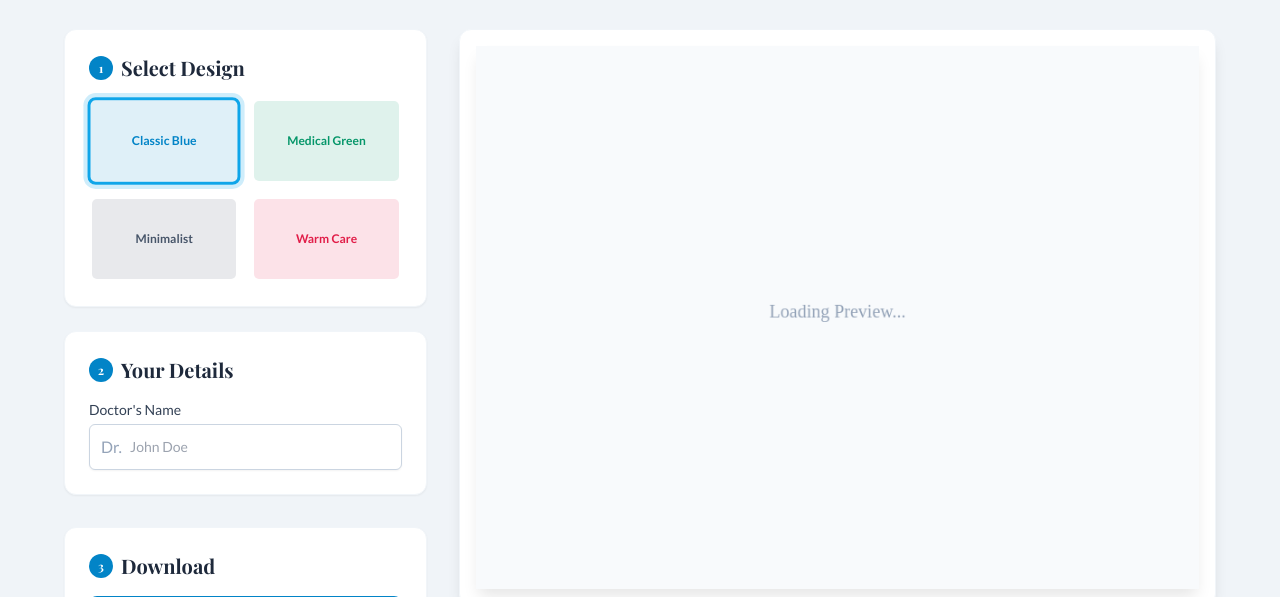
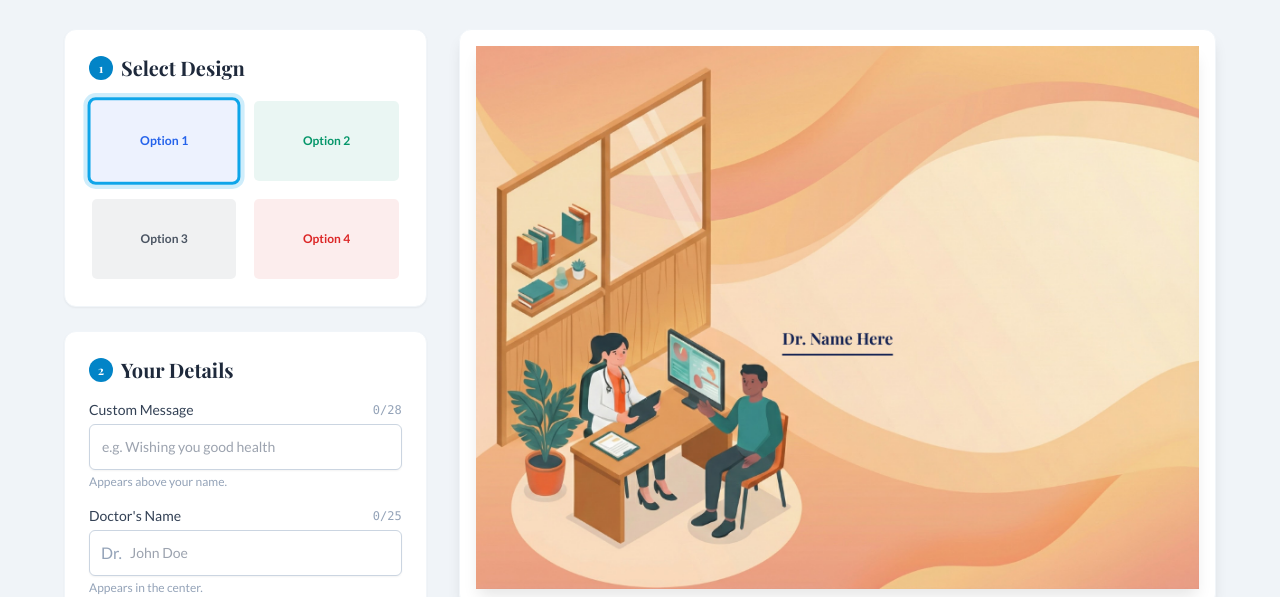
Before and after one commit to Naeem162199/Newyear, a plain HTML site: page index.html in a window 1280 px wide. Shown: the part 203-800 px from the top of the page. Drawn offline with nearby package versions, Linux system fonts and the light colour scheme.

Commit message:
index.html

```diff
--- a/index.html
+++ b/index.html
@@ -33,6 +33,7 @@
 
     <!-- Logo -->
     <div class="mb-6">
+        <!-- Replace src with your actual logo path -->
         <img src="https://via.placeholder.com/200x80/e0f2fe/0ea5e9?text=Your+Logo+Here" alt="Clinic Logo" class="h-20 object-contain">
     </div>
 
@@ -62,15 +63,36 @@
                     <span class="bg-sky-600 text-white w-6 h-6 rounded-full flex items-center justify-center text-xs mr-2">2</span>
                     Your Details
                 </h2>
-                <label class="block text-sm font-medium text-slate-700 mb-1">Doctor's Name</label>
-                <div class="relative">
-                    <div class="absolute inset-y-0 left-0 pl-3 flex items-center pointer-events-none">
-                        <span class="text-slate-400">Dr.</span>
+
+                <!-- Custom Message Input (Moved to Top) -->
+                <div class="mb-4">
+                    <div class="flex justify-between items-center mb-1">
+                        <label class="block text-sm font-medium text-slate-700">Custom Message</label>
+                        <span id="msgCount" class="text-xs text-slate-400 font-mono">0/28</span>
                     </div>
-                    <input type="text" id="nameInput"
-                        class="pl-10 block w-full rounded-md border-slate-300 shadow-sm focus:border-sky-500 focus:ring-sky-500 sm:text-sm p-3 border"
-                        placeholder="John Doe"
+                    <input type="text" id="messageInput" maxlength="28"
+                        class="block w-full rounded-md border-slate-300 shadow-sm focus:border-sky-500 focus:ring-sky-500 sm:text-sm p-3 border"
+                        placeholder="e.g. Wishing you good health"
                         oninput="updateCanvas()">
+                    <p class="text-xs text-slate-400 mt-1">Appears above your name.</p>
+                </div>
+
+                <!-- Name Input (Moved Below) -->
+                <div class="mb-2">
+                    <div class="flex justify-between items-center mb-1">
+                        <label class="block text-sm font-medium text-slate-700">Doctor's Name</label>
+                        <span id="nameCount" class="text-xs text-slate-400 font-mono">0/25</span>
+                    </div>
+                    <div class="relative">
+                        <div class="absolute inset-y-0 left-0 pl-3 flex items-center pointer-events-none">
+                            <span class="text-slate-400">Dr.</span>
+                        </div>
+                        <input type="text" id="nameInput" maxlength="25"
+                            class="pl-10 block w-full rounded-md border-slate-300 shadow-sm focus:border-sky-500 focus:ring-sky-500 sm:text-sm p-3 border"
+                            placeholder="John Doe"
+                            oninput="updateCanvas()">
+                    </div>
+                    <p class="text-xs text-slate-400 mt-1">Appears in the center.</p>
                 </div>
             </div>
         </div>
@@ -93,7 +115,7 @@
                     Download
                 </h2>
                 <button onclick="downloadCard()" id="downloadBtn" class="w-full flex justify-center items-center space-x-2 bg-sky-600 hover:bg-sky-700 text-white font-bold py-3 px-4 rounded-lg transition duration-200">
-                    <!-- SVG Icon instead of FontAwesome -->
+                    <!-- SVG Icon -->
                     <svg class="w-5 h-5" fill="none" stroke="currentColor" viewBox="0 0 24 24" xmlns="http://www.w3.org/2000/svg"><path stroke-linecap="round" stroke-linejoin="round" stroke-width="2" d="M4 16v1a3 3 0 003 3h10a3 3 0 003-3v-1m-4-4l-4 4m0 0l-4-4m4 4V4"></path></svg>
                     <span id="btnText">Download Image</span>
                 </button>
@@ -103,31 +125,46 @@
     </div>
 
     <script>
+        // ==========================================
         // CONFIGURATION
+        // ==========================================
+
         const GOOGLE_SCRIPT_URL = "https://script.google.com/macros/s/AKfycbxdO0_ht-jEuPCjv7-2BPIoducquOyoV0L7kHvNZfBcQ4_8bX8VdLTE9F2arIkzT_zC/exec";
 
         // DESIGNS
+        // NOTE: In the live environment below, we use 'placehold.co' URLs so the preview works immediately.
+        // WHEN DEPLOYING TO GITHUB: Replace the 'bgUrl' values with "1.png", "2.png", "3.png", "4.png"
+        // and ensure those image files are in the same folder as this index.html file.
         const designs = [
-            { id: 1, name: "Classic Blue", color: "#0284c7", textColor: "#1e293b", bgUrl: "1.png", textX: 760, textY: 550, textAlign: "right" },
-            { id: 2, name: "Medical Green", color: "#059669", textColor: "#064e3b", bgUrl: "3.png", textX: 760, textY: 550, textAlign: "right" },
-            { id: 3, name: "Minimalist", color: "#475569", textColor: "#0f172a", bgUrl: "4.png", textX: 760, textY: 550, textAlign: "right" },
-            { id: 4, name: "Warm Care", color: "#e11d48", textColor: "#881337", bgUrl: "2.png", textX: 760, textY: 550, textAlign: "right" }
+            { id: 1, name: "Option 1", color: "#2563EB", textColor: "#172554", bgUrl: "2 (2).jfif", textX: 400, textY: 330, textAlign: "center" },
+            { id: 2, name: "Option 2", color: "#059669", textColor: "#064e3b", bgUrl: "1.jfif", textX: 400, textY: 330, textAlign: "center" },
+            { id: 3, name: "Option 3", color: "#4B5563", textColor: "#111827", bgUrl: "3 (2).jfif", textX: 400, textY: 330, textAlign: "center" },
+            { id: 4, name: "Option 4", color: "#DC2626", textColor: "#fafafa", bgUrl: "4.png", textX: 400, textY: 330, textAlign: "center" }
         ];
 
-        // SETUP
+        // ==========================================
+        // APP LOGIC
+        // ==========================================
+
         let selectedDesign = designs[0];
         const canvas = document.getElementById('previewCanvas');
         const ctx = canvas.getContext('2d');
         const nameInput = document.getElementById('nameInput');
+        const messageInput = document.getElementById('messageInput');
+
+        // Counters
+        const nameCount = document.getElementById('nameCount');
+        const msgCount = document.getElementById('msgCount');
+
         const imageCache = {};
 
-        // INITIALIZE IMMEDIATELY (Don't wait for window.onload)
+        // Start immediately
         init();
 
         function init() {
             renderDesignGrid();
-            drawLoadingState(); // Show "Loading" text on canvas immediately
-            preloadImages();    // Start fetching images
+            drawLoadingState();
+            preloadImages();
         }
 
         function renderDesignGrid() {
@@ -137,7 +174,8 @@
                 const div = document.createElement('div');
                 div.className = `design-card cursor-pointer rounded-lg overflow-hidden relative ${design.id === selectedDesign.id ? 'selected' : ''}`;
                 div.onclick = () => selectDesign(design);
-                div.innerHTML = `<div style="background-color: ${design.color}20; height: 80px;" class="flex items-center justify-center"><span style="color: ${design.color}" class="font-bold text-xs">${design.name}</span></div>`;
+                // Background opacity reduced slightly for better button visual
+                div.innerHTML = `<div style="background-color: ${design.color}15; height: 80px;" class="flex items-center justify-center"><span style="color: ${design.color}" class="font-bold text-xs">${design.name}</span></div>`;
                 grid.appendChild(div);
             });
         }
@@ -145,7 +183,7 @@
         function drawLoadingState() {
             ctx.fillStyle = "#f8fafc";
             ctx.fillRect(0, 0, canvas.width, canvas.height);
-            ctx.font = "20px Lato";
+            ctx.font = "20px Lato, system-ui";
             ctx.fillStyle = "#94a3b8";
             ctx.textAlign = "center";
             ctx.fillText("Loading Preview...", canvas.width/2, canvas.height/2);
@@ -160,10 +198,7 @@
                     imageCache[design.bgUrl] = img;
                     if(selectedDesign.id === design.id) updateCanvas();
                 };
-                // Handle errors nicely
-                img.onerror = () => {
-                    console.error("Failed to load: " + design.bgUrl);
-                }
+                img.onerror = () => console.error("Failed to load: " + design.bgUrl);
             });
         }
 
@@ -174,12 +209,14 @@
         }
 
         function updateCanvas() {
-            // Check cache
+            // Update Character Counts
+            nameCount.innerText = `${nameInput.value.length}/25`;
+            msgCount.innerText = `${messageInput.value.length}/28`;
+
             if (imageCache[selectedDesign.bgUrl]) {
                 drawToCanvas(imageCache[selectedDesign.bgUrl]);
             } else {
                 drawLoadingState();
-                // If not cached yet, create a temp loader for this specific action
                 const img = new Image();
                 img.crossOrigin = "Anonymous";
                 img.src = selectedDesign.bgUrl;
@@ -190,36 +227,85 @@
             }
         }
 
+        // --- Helper function to calculate line breaks ---
+        function getLines(ctx, text, maxWidth) {
+            const words = text.split(" ");
+            const lines = [];
+            let currentLine = words[0];
+
+            for (let i = 1; i < words.length; i++) {
+                const word = words[i];
+                const width = ctx.measureText(currentLine + " " + word).width;
+                if (width < maxWidth) {
+                    currentLine += " " + word;
+                } else {
+                    lines.push(currentLine);
+                    currentLine = word;
+                }
+            }
+            lines.push(currentLine);
+            return lines;
+        }
+
         function drawToCanvas(img) {
             ctx.clearRect(0, 0, canvas.width, canvas.height);
             ctx.drawImage(img, 0, 0, canvas.width, canvas.height);
 
             const name = nameInput.value ? "Dr. " + nameInput.value : "Dr. Name Here";
+            const message = messageInput.value;
 
-            // Font Scaling
-            let fontSize = 40;
-            // Use system font fallback until Google Font loads to prevent invisible text
+            ctx.fillStyle = selectedDesign.textColor;
+            const align = selectedDesign.textAlign || "center";
+            ctx.textAlign = align;
+
+            // --- 1. Draw Custom Message (Center, Above Name) ---
+            if (message) {
+                // Font Size: 16px (Small)
+                ctx.font = `italic bold 16px 'Playfair Display', serif, system-ui`;
+                // Position above the name.
+                ctx.fillText(message, selectedDesign.textX, selectedDesign.textY - 25);
+            }
+
+            // --- 2. Draw Doctor Name (Center, below message) ---
+            // Font Size: 18px (Small)
+            let fontSize = 18;
             ctx.font = `bold ${fontSize}px 'Playfair Display', serif, system-ui`;
 
+            // Define Safety Width (60% of card width since it's centered)
             const maxTextWidth = canvas.width * 0.6;
-            while (ctx.measureText(name).width > maxTextWidth && fontSize > 15) {
+
+            // Shrink text slightly if it's huge, stop at 12px
+            while (ctx.measureText(name).width > maxTextWidth && fontSize > 12) {
                 fontSize -= 2;
                 ctx.font = `bold ${fontSize}px 'Playfair Display', serif, system-ui`;
             }
 
-            ctx.fillStyle = selectedDesign.textColor;
-            const align = selectedDesign.textAlign || "right";
-            ctx.textAlign = align;
-            ctx.fillText(name, selectedDesign.textX, selectedDesign.textY);
+            // Calculate Wrapping for Name
+            let lines = [name];
+            if (ctx.measureText(name).width > maxTextWidth) {
+                lines = getLines(ctx, name, maxTextWidth);
+            }
 
-            // Underline
-            const textWidth = ctx.measureText(name).width;
+            // Draw Name (Bottom-Up from anchor point)
+            const lineHeight = fontSize * 1.2;
+            let currentY = selectedDesign.textY; // Anchor point
+
+            for (let i = lines.length - 1; i >= 0; i--) {
+                ctx.fillText(lines[i], selectedDesign.textX, currentY);
+                currentY -= lineHeight; // Move up for previous line
+            }
+
+            // Draw Underline (Under last line of name)
+            const lastLine = lines[lines.length - 1];
+            const textWidth = ctx.measureText(lastLine).width;
             let lineX;
+
             if (align === "right") lineX = selectedDesign.textX - textWidth;
             else if (align === "left") lineX = selectedDesign.textX;
-            else lineX = selectedDesign.textX - (textWidth / 2);
+            else lineX = selectedDesign.textX - (textWidth / 2); // Center alignment
 
-            ctx.fillRect(lineX, selectedDesign.textY + 15, textWidth, 2);
+            // Adjusted underline position
+            ctx.fillRect(lineX, selectedDesign.textY + 10, textWidth, 2);
         }
 
         async function downloadCard() {
@@ -227,13 +313,12 @@
             const btnText = document.getElementById('btnText');
             const status = document.getElementById('statusMsg');
             const name = nameInput.value;
+            const message = messageInput.value;
 
             if(!name) { alert("Please enter your name first!"); nameInput.focus(); return; }
 
             btn.disabled = true;
             const originalText = btnText.innerText;
-
-            // SVG Spinner
             btnText.innerHTML = "Processing...";
             status.classList.remove('hidden');
             status.innerText = "Saving record...";
@@ -246,6 +331,7 @@
                         headers: { 'Content-Type': 'application/json' },
                         body: JSON.stringify({
                             name: "Dr. " + name,
+                            message: message,
                             design: selectedDesign.name,
                             timestamp: new Date().toISOString()
                         })
```
